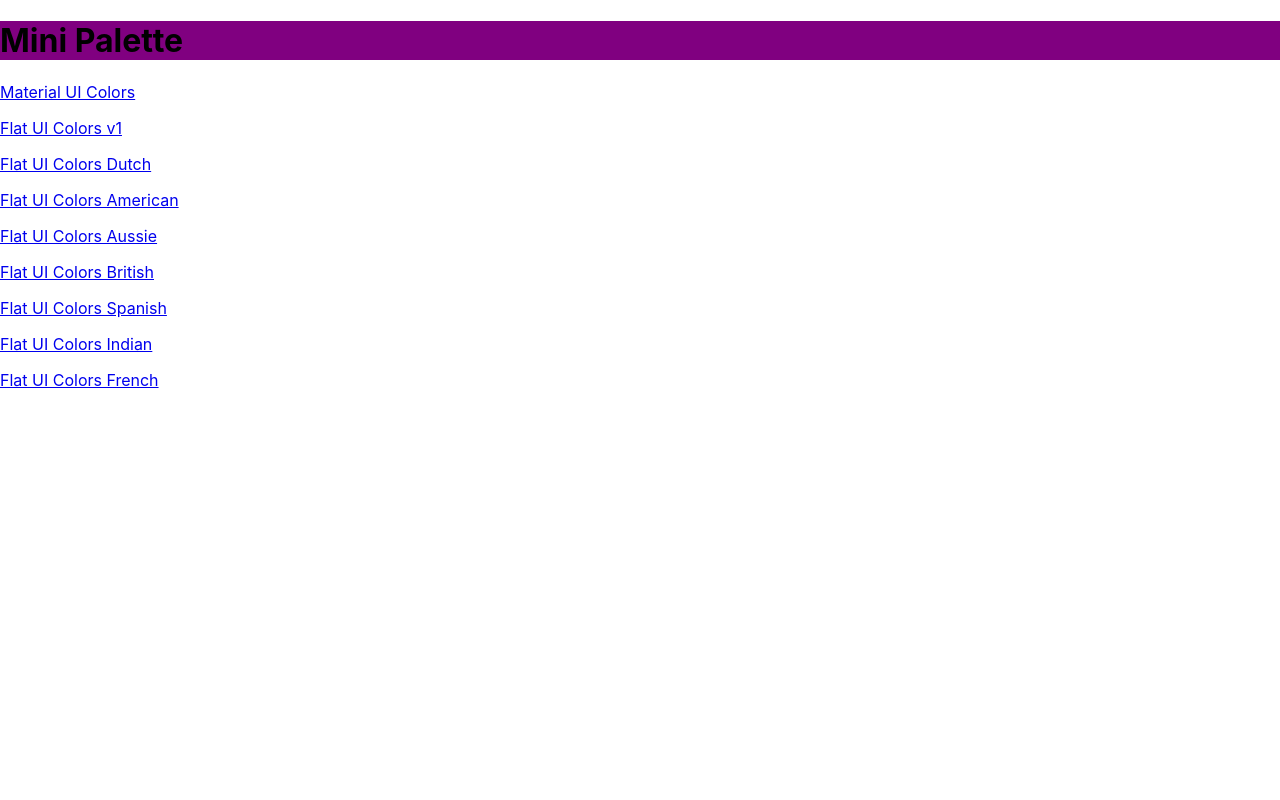
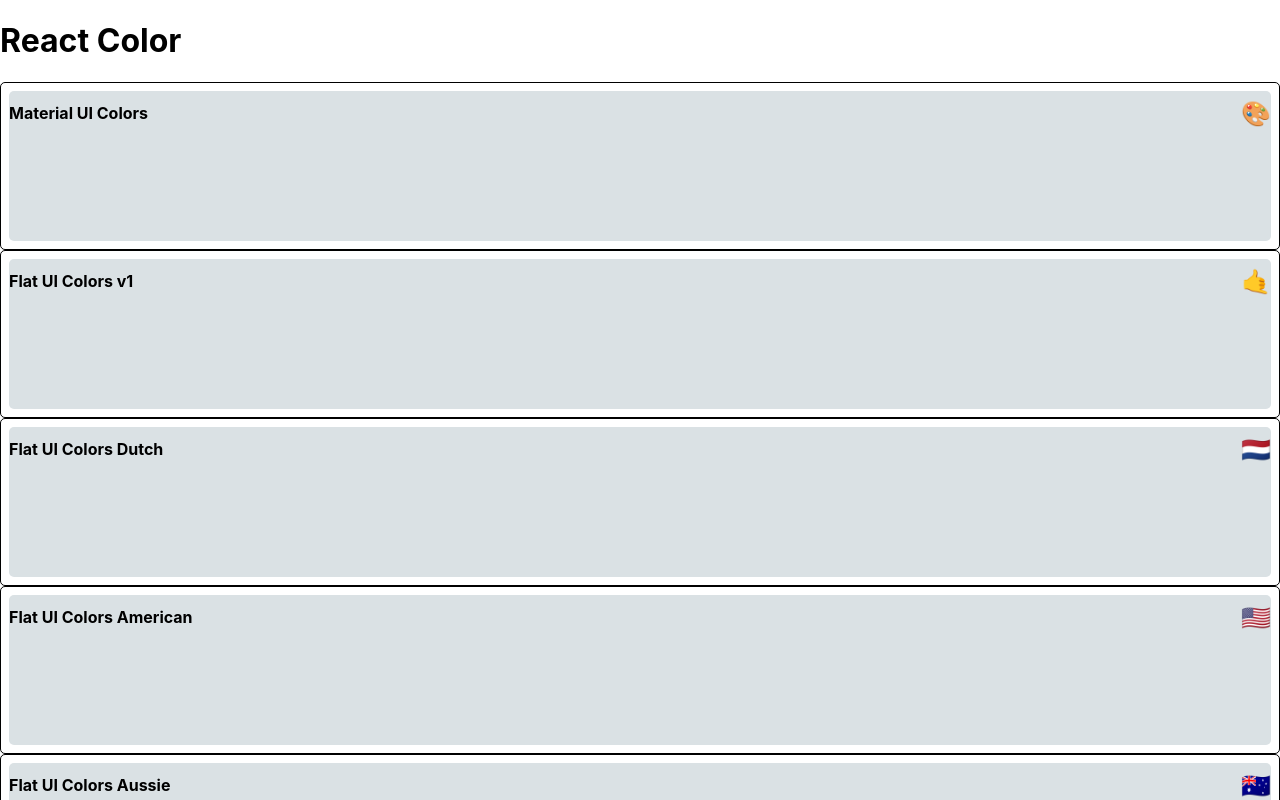
Before and after one commit to Phonekham/react-color, a React (Create React App) app: page / in a window 1280 px wide. Shown: the top 800 px of the page. Built offline with nearby package versions, Linux system fonts and the light colour scheme.

Commit message:
Styling MiniPalette with JSS

```diff
--- a/src/MiniPalette.jsx
+++ b/src/MiniPalette.jsx
@@ -2,19 +2,51 @@
 import { withStyles } from "@material-ui/styles";
 
 const styles = {
-  main: {
-    backgroundColor: "purple",
-    boder: "3px solid teal"
+  root: {
+    backgroundColor: "white",
+    borderRadius: "5px",
+    border: "1px solid black",
+    padding: "0.5rem",
+    position: "relative",
+    overflow: "hidden",
+    "&:hover": {
+      cursor: "pointer"
+    }
+  },
+  colors: {
+    backgroundColor: "#dae1e4",
+    height: "150px",
+    width: "100%",
+    borderRadius: "5px",
+    overflow: "hidden"
+  },
+  title: {
+    display: "flex",
+    justifyContent: "space-between",
+    alignItems: "center",
+    margin: "0",
+    color: "black",
+    paddingTop: "0.5rem",
+    fontSize: "1rem",
+    position: "relative"
+  },
+  emoji: {
+    marginLeft: "0.5rem",
+    fontSize: "1.5rem"
   }
 };
 
 function MiniPalette(props) {
-  const { classes } = props;
+  const { classes, paletteName, emoji } = props;
   console.log(classes);
 
   return (
-    <div className={classes.main}>
-      <h1>Mini Palette</h1>
+    <div className={classes.root}>
+      <div className={classes.colors}>
+        <h5 className={classes.title}>
+          {paletteName} <span className={classes.emoji}>{emoji}</span>
+        </h5>
+      </div>
     </div>
   );
 }
--- a/src/PaletteList.jsx
+++ b/src/PaletteList.jsx
@@ -7,12 +7,9 @@
     const { palettes } = this.props;
     return (
       <div>
-        <MiniPalette></MiniPalette>
+        <h1>React Color</h1>
         {palettes.map(palette => (
-          <p>
-            {" "}
-            <Link to={`/palette/${palette.id}`}>{palette.paletteName}</Link>
-          </p>
+          <MiniPalette {...palette}></MiniPalette>
         ))}
       </div>
     );
```
